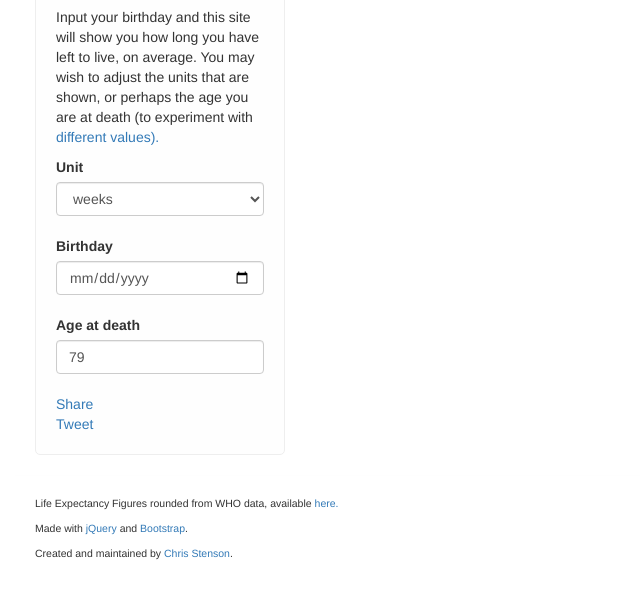
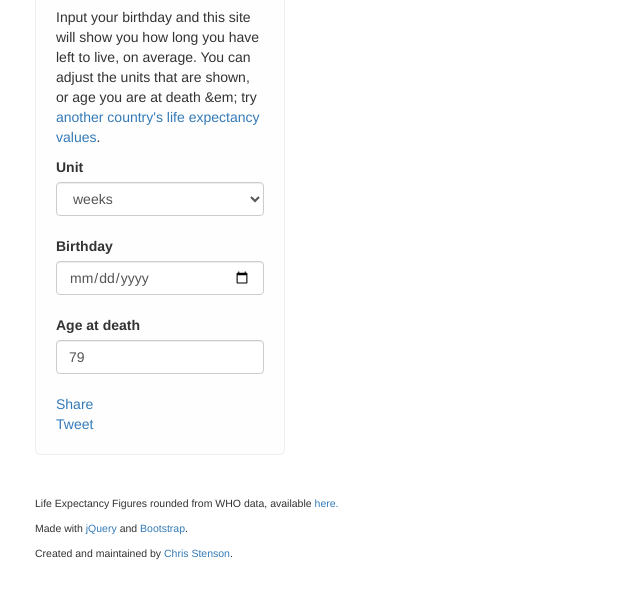
Before and after one commit to christopherstenson/weeks, a plain HTML site: page index.html in a window 1280 px wide. Shown: the part 246-837 px from the top of the page, without its empty margins (0-640 px from the left). Drawn offline with nearby package versions, Linux system fonts and the light colour scheme.

Commit message:
Update copy text and twitter share button

```diff
--- a/index.html
+++ b/index.html
@@ -227,9 +227,9 @@
             </p>
             <p>
               Input your birthday and this site will show you how long you have
-              left to live, on average. You may wish to adjust the units that are shown,
-              or perhaps the age you are at death (to experiment with
-              <a href="https://en.wikipedia.org/wiki/List_of_countries_by_life_expectancy">different values).</a>
+              left to live, on average. You can adjust the units that are shown,
+              or age you are at death &em; try
+              <a href="https://en.wikipedia.org/wiki/List_of_countries_by_life_expectancy">another country's life expectancy values</a>.
             </p>
             <label for="unit">Unit</label>
             <select class="form-control" id="unit" oninput="eval()">
@@ -244,7 +244,7 @@
             <input class="form-control" type="number" id="age" value="79" min="0" oninput="eval()"/>
 
             <div class="fb-share-button" data-href="https://christopherstenson.github.io/weeks/" data-layout="button_count" data-size="small" data-mobile-iframe="true"><a class="fb-xfbml-parse-ignore" target="_blank" href="https://www.facebook.com/sharer/sharer.php?u=https%3A%2F%2Fchristopherstenson.github.io%2Fweeks%2F&amp;src=sdkpreparse">Share</a></div>
-            <a href="https://twitter.com/share" class="twitter-share-button" data-text="How many weeks do you have left?" data-url="https://christopherstenson.github.io/weeks/" data-hashtags="WeeksOfYourLife" data-show-count="false">Tweet</a><script async src="//platform.twitter.com/widgets.js" charset="utf-8"></script>
+            <a href="https://twitter.com/share" class="twitter-share-button" data-text="How much time do you have left?" data-url="https://christopherstenson.github.io/weeks/" data-hashtags="HowMuchTime,DataIsBeautiful,Morbid" data-show-count="true">Tweet</a><script async src="//platform.twitter.com/widgets.js" charset="utf-8"></script>
             <br><script type="text/javascript" src="//www.reddit.com/buttonlite.js?i=0"></script>
           </div>
         </div>
```
